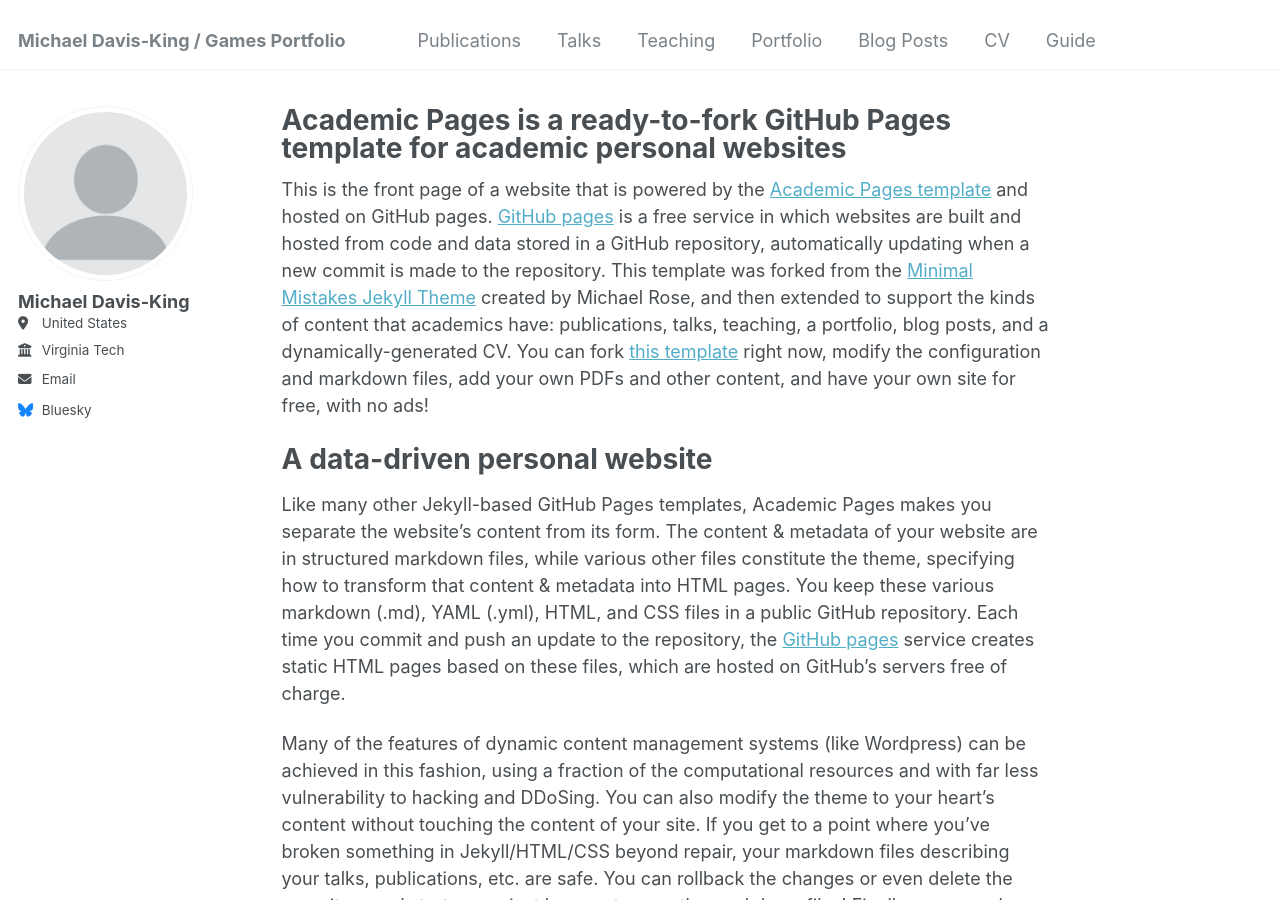
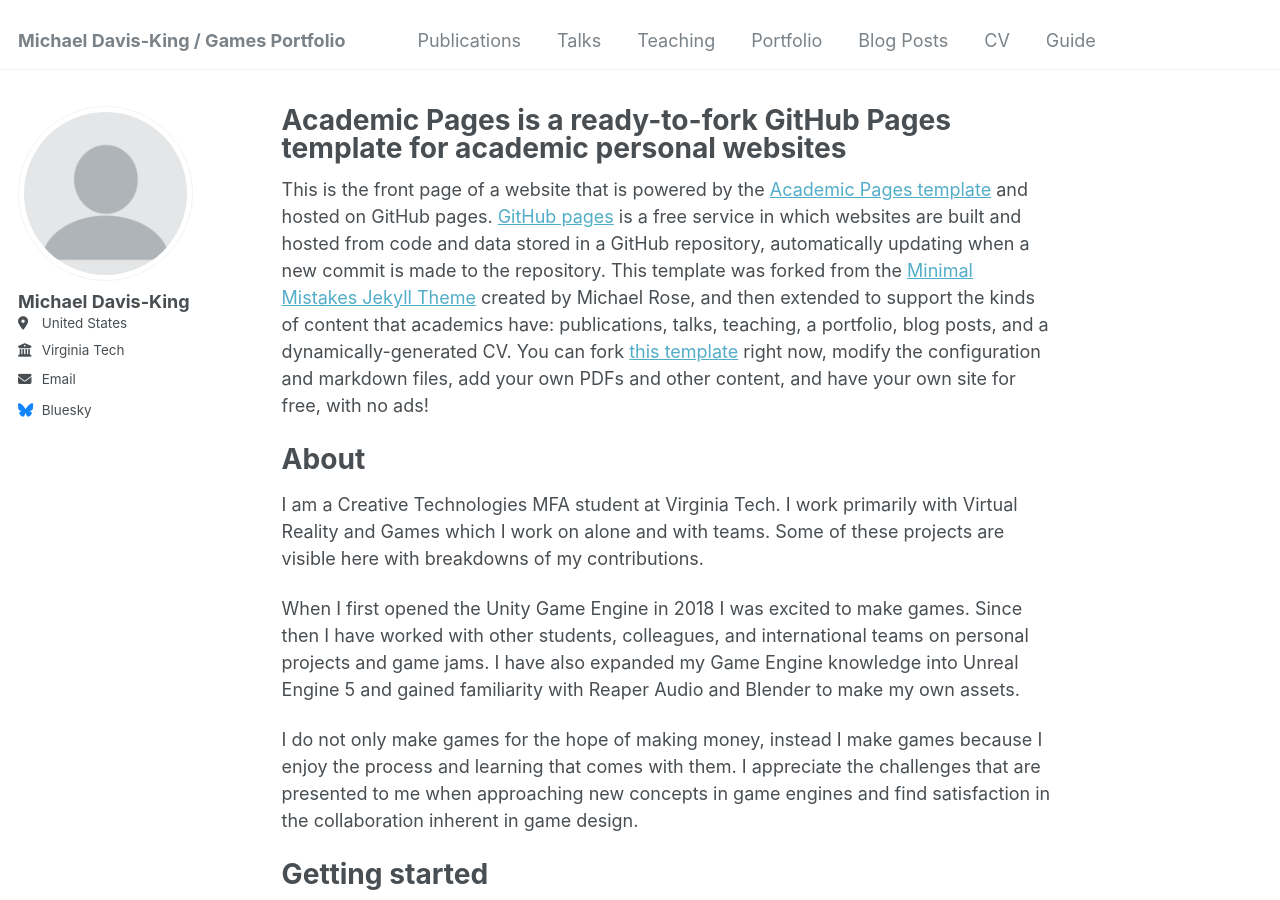
Before and after one commit to michaeldavisking/Games_Portfolio, a Jekyll site: the page built from _pages/about.md, in a window 1280 px wide and 900 px high. Built offline with Jekyll 4.4.1, drawn with Linux system fonts in a browser that asks for light colours; some of the changed text lies outside the part shown.

Commit message:
Update about.md

```diff
--- a/_pages/about.md
+++ b/_pages/about.md
@@ -9,11 +9,14 @@
 
 This is the front page of a website that is powered by the [Academic Pages template](https://github.com/academicpages/academicpages.github.io) and hosted on GitHub pages. [GitHub pages](https://pages.github.com) is a free service in which websites are built and hosted from code and data stored in a GitHub repository, automatically updating when a new commit is made to the repository. This template was forked from the [Minimal Mistakes Jekyll Theme](https://mmistakes.github.io/minimal-mistakes/) created by Michael Rose, and then extended to support the kinds of content that academics have: publications, talks, teaching, a portfolio, blog posts, and a dynamically-generated CV. You can fork [this template](https://github.com/academicpages/academicpages.github.io) right now, modify the configuration and markdown files, add your own PDFs and other content, and have your own site for free, with no ads!
 
-A data-driven personal website
+About
 ======
-Like many other Jekyll-based GitHub Pages templates, Academic Pages makes you separate the website's content from its form. The content & metadata of your website are in structured markdown files, while various other files constitute the theme, specifying how to transform that content & metadata into HTML pages. You keep these various markdown (.md), YAML (.yml), HTML, and CSS files in a public GitHub repository. Each time you commit and push an update to the repository, the [GitHub pages](https://pages.github.com/) service creates static HTML pages based on these files, which are hosted on GitHub's servers free of charge.
+I am a Creative Technologies MFA student at Virginia Tech. I work primarily with Virtual Reality and Games which I work on alone and with teams. Some of these projects are visible here with breakdowns of my contributions.
 
-Many of the features of dynamic content management systems (like Wordpress) can be achieved in this fashion, using a fraction of the computational resources and with far less vulnerability to hacking and DDoSing. You can also modify the theme to your heart's content without touching the content of your site. If you get to a point where you've broken something in Jekyll/HTML/CSS beyond repair, your markdown files describing your talks, publications, etc. are safe. You can rollback the changes or even delete the repository and start over - just be sure to save the markdown files! Finally, you can also write scripts that process the structured data on the site, such as [this one](https://github.com/academicpages/academicpages.github.io/blob/master/talkmap.ipynb) that analyzes metadata in pages about talks to display [a map of every location you've given a talk](https://academicpages.github.io/talkmap.html).
+When I first opened the Unity Game Engine in 2018 I was excited to make games. Since then I have worked with other students, colleagues, and international teams on personal projects and game jams. I have also expanded my Game Engine knowledge into Unreal Engine 5 and gained familiarity with Reaper Audio and Blender to make my own assets.
+
+I do not only make games for the hope of making money, instead I make games because I enjoy the process and learning that comes with them. I appreciate the challenges that are presented to me when approaching new concepts in game engines and find satisfaction in the collaboration inherent in game design.
+
 
 Getting started
 ======
```
